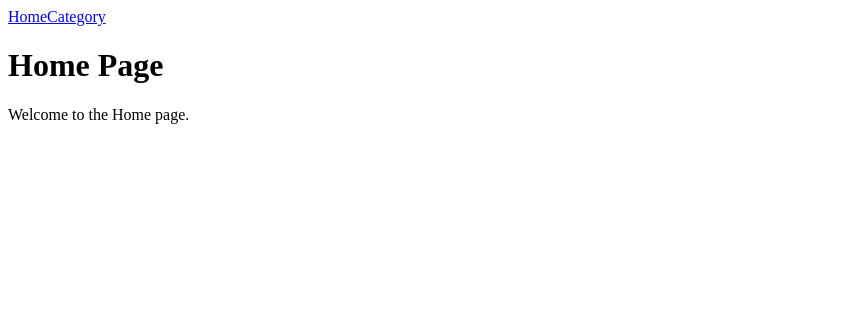
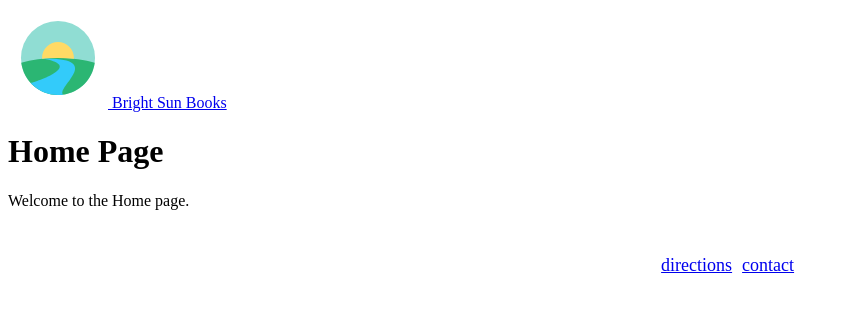
Before and after one commit to terryli-vt/bright-sun-books, a Vue app in the folder client/: page / in a window 1280 px wide. Shown: the top 312 px of the page, without its empty margins (0-849 px from the left). Built offline with nearby package versions, Linux system fonts and the light colour scheme.

Commit message:
Created header and footer

```diff
--- a/client/src/App.vue
+++ b/client/src/App.vue
@@ -1,16 +1,21 @@
 <template>
-  <div>
-    <nav>
-      <RouterLink to="/">Home</RouterLink>
-      <RouterLink to="/category">Category</RouterLink>
-    </nav>
+  <div id="app">
+    <AppHeader />
     <RouterView />
+    <AppFooter />
   </div>
 </template>
 
 <script>
+import AppHeader from "./components/AppHeader.vue";
+import AppFooter from "./components/AppFooter.vue";
+
 export default {
   name: "App",
+  components: {
+    AppHeader,
+    AppFooter,
+  },
 };
 </script>
 
--- /dev/null
+++ b/client/src/components/AppFooter.vue
@@ -0,0 +1,65 @@
+<template>
+  <footer class="container">
+    <section class="copyright">
+      <p id="copyright-info">&#169; Bright Sun Bookstore</p>
+    </section>
+    <section class="links">
+      <RouterLink to="/">directions</RouterLink>
+      <RouterLink to="/">contact</RouterLink>
+    </section>
+    <section class="social-media-icons">
+      <!-- <router-link to="/">
+          <i class="fab fa-facebook-square fa-3x"></i>
+        </router-link>
+        <router-link to="/">
+          <i class="fab fa-twitter-square fa-3x"></i>
+        </router-link>
+        <router-link to="/">
+          <i class="fab fa-instagram-square fa-3x"></i>
+        </router-link> -->
+    </section>
+  </footer>
+</template>
+
+<script>
+export default {
+  name: "AppFooter",
+};
+</script>
+
+<style scoped>
+footer {
+  background: var(--primary-color);
+  display: flex;
+  flex-direction: row;
+  flex-wrap: wrap;
+  justify-content: space-between;
+  align-items: center;
+  min-height: 80px;
+  padding: 0px 20px;
+}
+
+#copyright-info {
+  color: white;
+  font-size: large;
+}
+
+.links {
+  display: flex;
+  flex-direction: row;
+  gap: 10px;
+  font-size: large;
+}
+
+#separator {
+  color: white;
+}
+
+.social-media-icons {
+  display: flex;
+  flex-wrap: wrap;
+  flex-direction: row;
+  gap: 1em;
+  font-size: 18px;
+}
+</style>
--- /dev/null
+++ b/client/src/components/AppHeader.vue
@@ -0,0 +1,41 @@
+<template>
+  <header>
+    <section>
+      <RouterLink to="/">
+        <img
+          src="@/assets/logo.svg"
+          alt="Bookstore Logo"
+          width="100px"
+          height="auto"
+        />
+      </RouterLink>
+      <RouterLink to="/" tag="h1"> Bright Sun Books </RouterLink>
+    </section>
+    <section>
+      <!-- Login Button and Hamburger Menu -->
+    </section>
+  </header>
+</template>
+
+<script>
+/*   import HeaderDropdownMenu from "@/components/HeaderDropdown";
+  import HeaderSearchBar from "@/components/HeaderSearchBar"; */
+export default {
+  name: "AppHeader" /*
+    components: { HeaderSearchBar, HeaderDropdownMenu },
+    component: {
+      HeaderDropdownMenu,
+    }, */,
+};
+</script>
+
+<style scoped>
+header {
+  background: var(--primary-color);
+  display: flex;
+  flex-direction: row;
+  justify-content: space-between;
+  gap: 1em;
+  flex-wrap: wrap;
+}
+</style>
```
